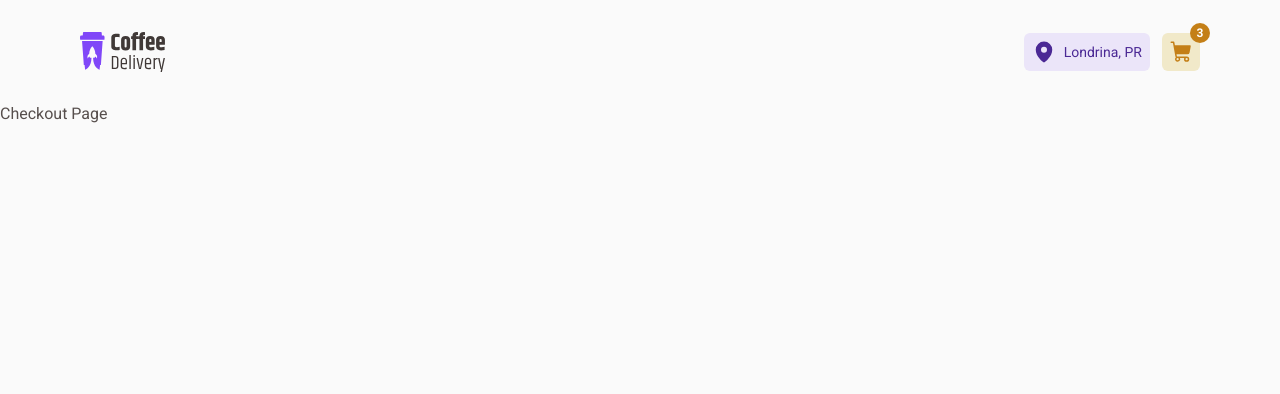
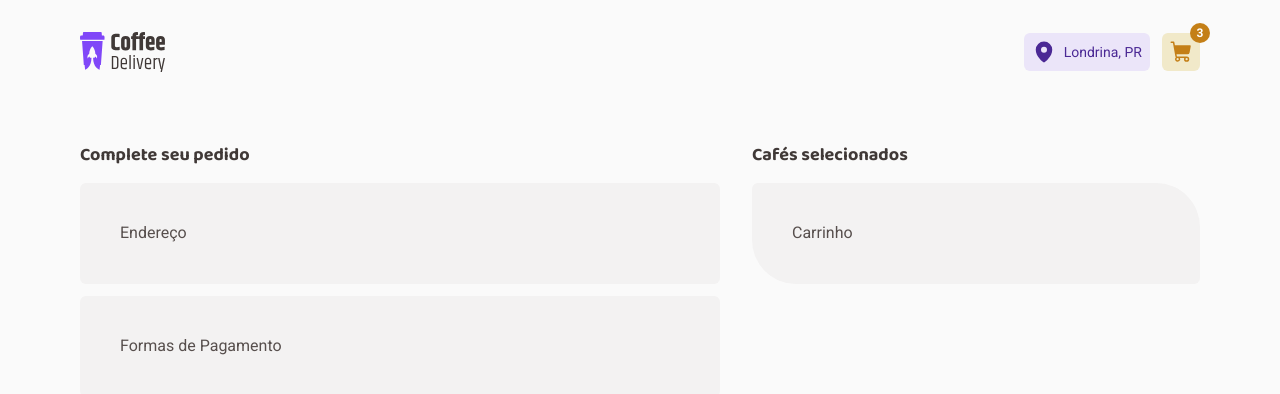
Before and after one commit to gabrielpapke/coffee-delivery-shop-challenge, a React (Vite) app: page /checkout in a window 1280 px wide. Shown: the top 394 px of the page. Built offline with nearby package versions, Linux system fonts and the light colour scheme.

Commit message:
feat: checkout components

```diff
--- /dev/null
+++ b/src/pages/Checkout/components/AddressForm/index.tsx
@@ -0,0 +1,5 @@
+import { AddressFormContainer } from './styles'
+
+export function AddressForm() {
+  return <AddressFormContainer>Endereço</AddressFormContainer>
+}
--- /dev/null
+++ b/src/pages/Checkout/components/AddressForm/styles.ts
@@ -0,0 +1,4 @@
+import styled from 'styled-components'
+import { Card } from '../../styles'
+
+export const AddressFormContainer = styled(Card)``
--- /dev/null
+++ b/src/pages/Checkout/components/Cart/index.tsx
@@ -0,0 +1,5 @@
+import { CartContainer } from './styles'
+
+export function Cart() {
+  return <CartContainer>Carrinho</CartContainer>
+}
--- /dev/null
+++ b/src/pages/Checkout/components/Cart/styles.ts
@@ -0,0 +1,7 @@
+import styled from 'styled-components'
+import { Card } from '../../styles'
+
+export const CartContainer = styled(Card)`
+  border-bottom-left-radius: 44px;
+  border-top-right-radius: 44px;
+`
--- /dev/null
+++ b/src/pages/Checkout/components/PaymentMethod/index.tsx
@@ -0,0 +1,5 @@
+import { PaymentMethodContainer } from './styles'
+
+export function PaymentMethod() {
+  return <PaymentMethodContainer>Formas de Pagamento</PaymentMethodContainer>
+}
--- /dev/null
+++ b/src/pages/Checkout/components/PaymentMethod/styles.ts
@@ -0,0 +1,5 @@
+import styled from 'styled-components'
+
+import { Card } from '../../styles'
+
+export const PaymentMethodContainer = styled(Card)``
--- a/src/pages/Checkout/index.tsx
+++ b/src/pages/Checkout/index.tsx
@@ -1,3 +1,25 @@
+import { Cart } from './components/Cart'
+import { AddressForm } from './components/AddressForm'
+import { PaymentMethod } from './components/PaymentMethod'
+
+import { CheckoutLayout } from './styles'
+
 export function Checkout() {
-  return <>Checkout Page</>
+  return (
+    <CheckoutLayout>
+      <div>
+        <h2>Complete seu pedido</h2>
+
+        <AddressForm className="card" />
+
+        <PaymentMethod className="card" />
+      </div>
+
+      <div>
+        <h2>Cafés selecionados</h2>
+
+        <Cart className="card" />
+      </div>
+    </CheckoutLayout>
+  )
 }
--- /dev/null
+++ b/src/pages/Checkout/styles.ts
@@ -0,0 +1,42 @@
+import styled from 'styled-components'
+import { Container } from '../../styles/styles'
+
+export const CheckoutLayout = styled(Container)`
+  display: grid;
+  grid-template-columns: 1fr 448px;
+  gap: 2rem;
+  padding-top: 2.5rem;
+
+  h2 {
+    font-family: 'Baloo 2', cursive;
+    color: ${(props) => props.theme['base-subtitle']};
+    font-size: 1.125rem;
+    padding-bottom: 1rem;
+  }
+
+  .card {
+    padding: 2.5rem;
+    background-color: ${(props) => props.theme['base-card']};
+    border-top-right-radius: 6px;
+    border-bottom-left-radius: 6px;
+    border-top-left-radius: 6px;
+    border-bottom-right-radius: 6px;
+
+    & ~ .card {
+      margin-top: 0.75rem;
+    }
+  }
+`
+
+export const Card = styled.div`
+  padding: 2.5rem;
+  background-color: ${(props) => props.theme['base-card']};
+  border-top-right-radius: 6px;
+  border-bottom-left-radius: 6px;
+  border-top-left-radius: 6px;
+  border-bottom-right-radius: 6px;
+
+  & ~ div {
+    margin-top: 0.75rem;
+  }
+`
--- a/src/pages/Home/components/Item/styles.ts
+++ b/src/pages/Home/components/Item/styles.ts
@@ -10,7 +10,7 @@ export const ItemContainer = styled.div`
   border-top-left-radius: 6px;
   border-bottom-left-radius: 36px;
   border-top-right-radius: 36px;
-  border-bottom-right-radius: 36px;
+  border-bottom-right-radius: 6px;
 
   .coffee-details {
     display: flex;
```
